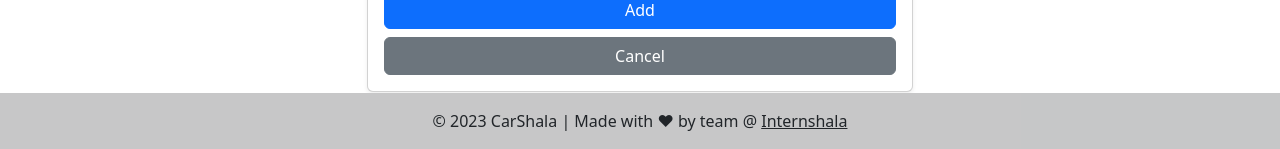
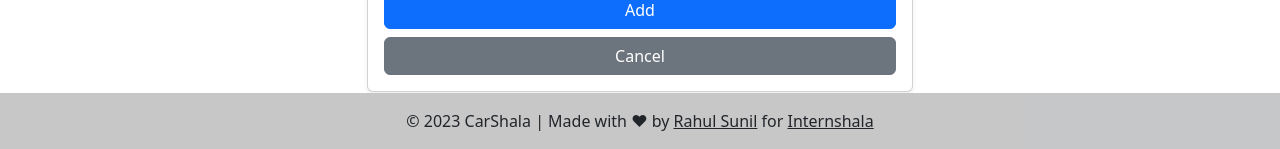
Before and after one commit to rahulsunil2/carshala, a CodeIgniter 4 app: template app/Views/cars/add.php in a window 1280 px wide. Shown: the part 651-800 px from the top of the page. Run offline with PHP 8.4 and a stand-in for CodeIgniter, Linux system fonts and the light colour scheme; the template is opened without the code that fills it, so the values that code supplies are empty; some libraries are stand-ins or nearby versions.

Commit message:
Footer Update

```diff
--- a/app/Views/layouts/main.php
+++ b/app/Views/layouts/main.php
@@ -52,8 +52,9 @@
 
     <footer class="bg-light text-center text-lg-start fixed-bottom">
         <div class="text-center p-3" style="background-color: rgba(0, 0, 0, 0.2);">
-            <span class="text-dark">&copy; 2023 CarShala | Made with ❤ by team @
-                <a class="text-dark" href="https://internshala.com/">Internshala</a>
+            <span class="text-dark">&copy; 2023 CarShala | Made with ❤ by
+                <a class="text-dark" href="https://www.linkedin.com/in/rahulsunil2/" target="_blank">Rahul Sunil</a> for
+                <a class="text-dark" href="https://internshala.com/" target="_blank">Internshala</a>
             </span>
         </div>
     </footer>
```
